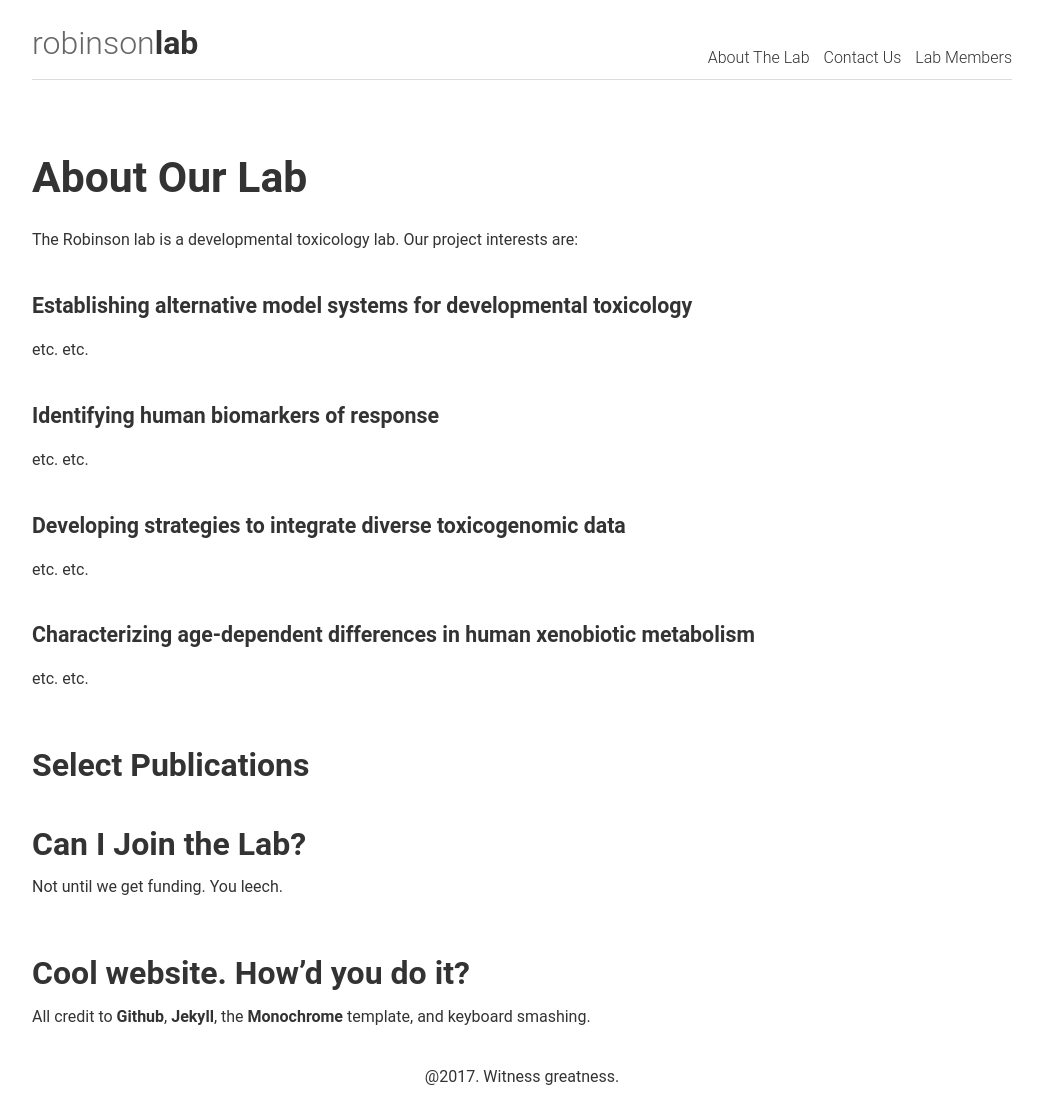
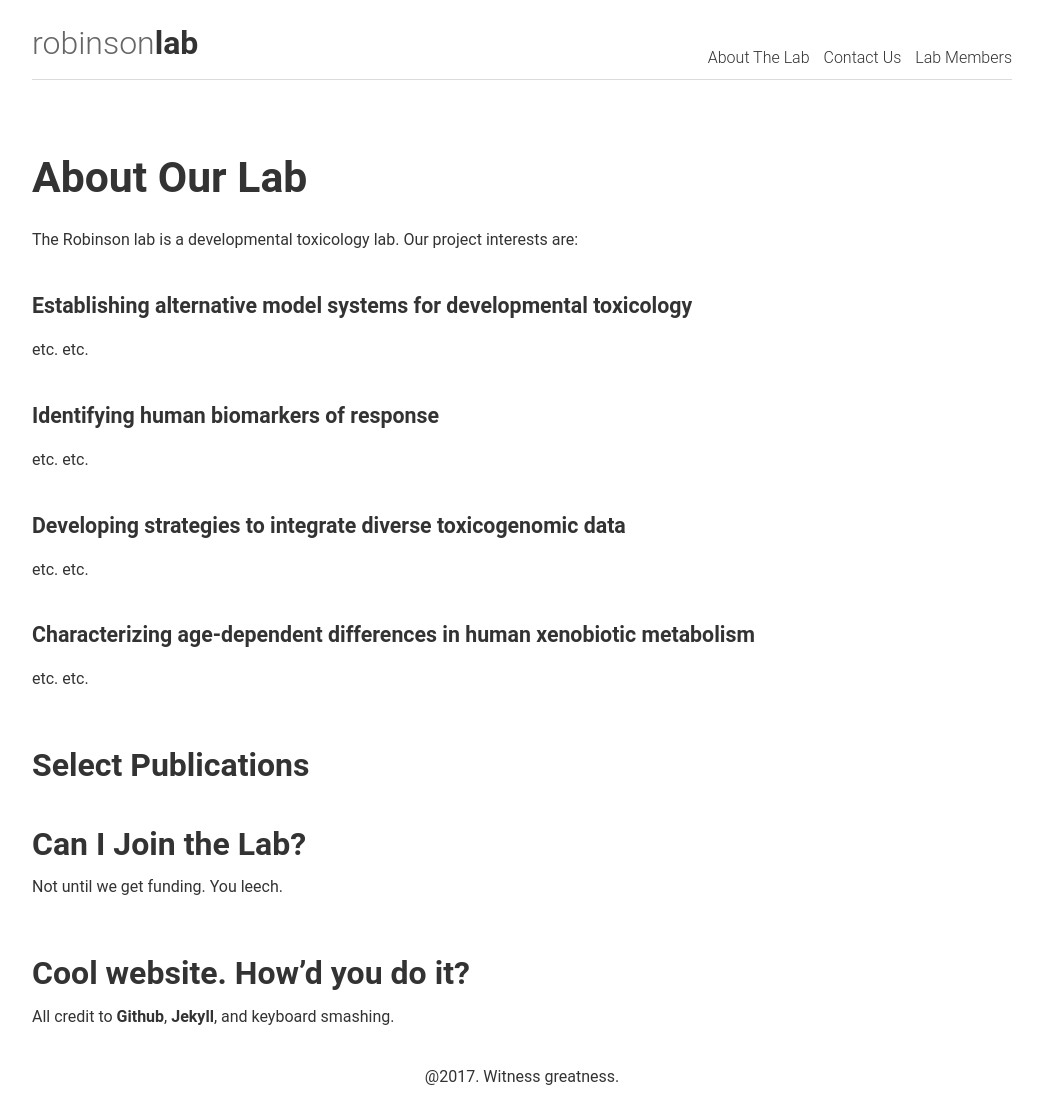
Before and after one commit to jfrobinson/jfrobinson.github.io, a Jekyll site: the page built from about.md, in a window 1280 px wide. Shown: the whole page, without its empty margins (118-1161 px from the left). Built offline with Jekyll 4.4.1, drawn with Linux system fonts in a browser that asks for light colours.

Commit message:
Update about.md

```diff
--- a/about.md
+++ b/about.md
@@ -25,4 +25,4 @@ Not until we get funding. You leech.
 
 ## Cool website. How'd you do it?
 
-All credit to [Github](https://github.com/), [Jekyll](https://jekyllrb.com/), the [Monochrome](https://github.com/thereviewindex/monochrome/) template, and keyboard smashing.
+All credit to [Github](https://github.com/), [Jekyll](https://jekyllrb.com/), and keyboard smashing.
```
